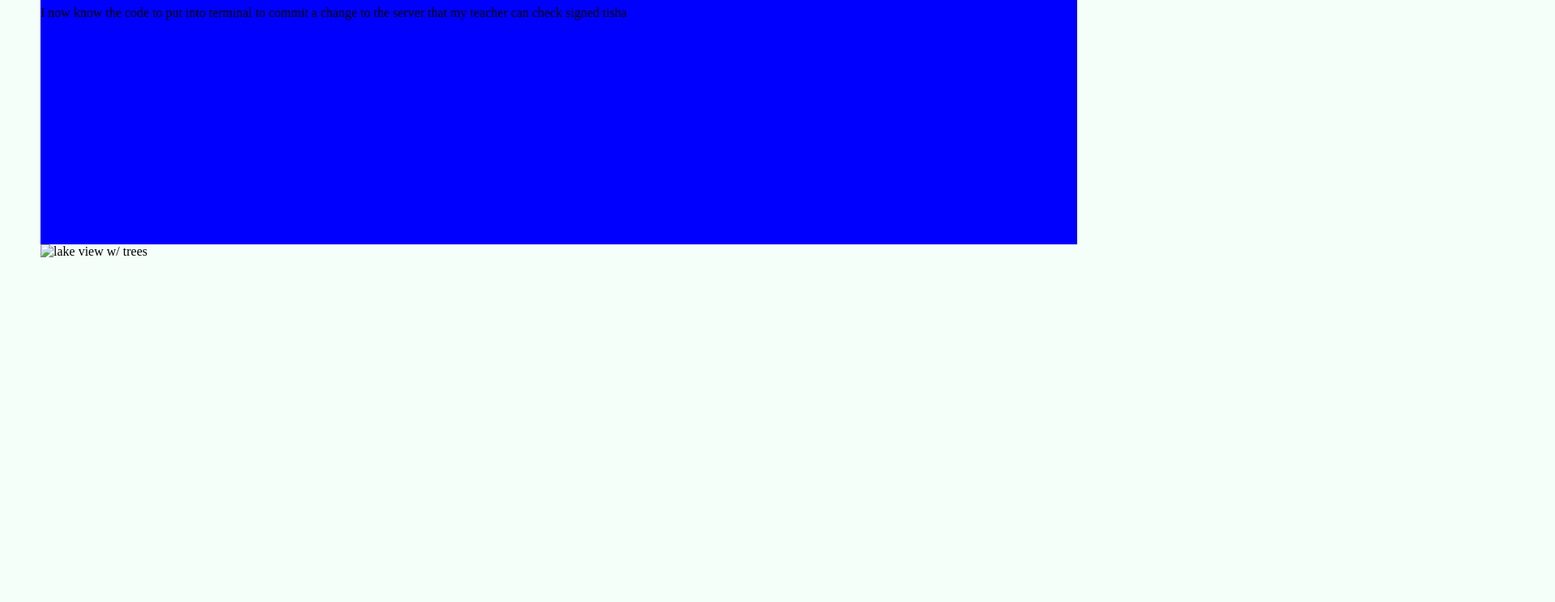
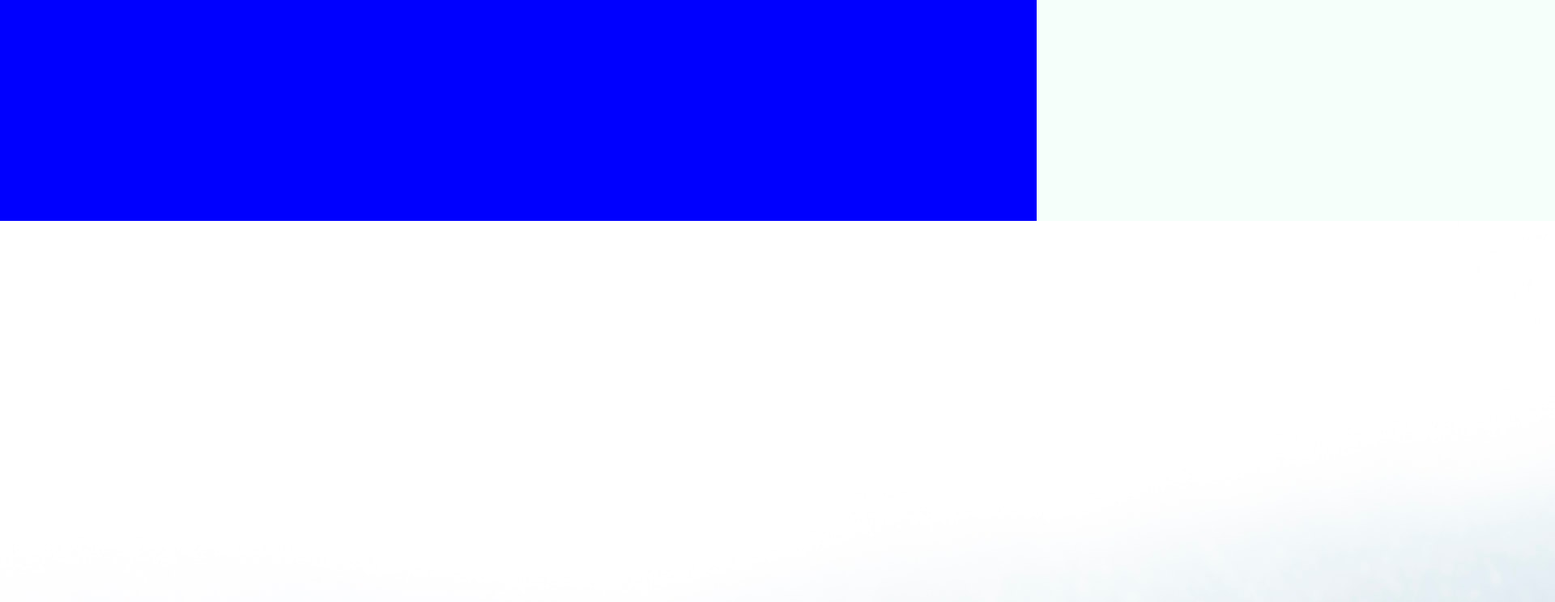
Before and after one commit to DITM-2022-Assignment/ditm-mg-assignment-st22225, a plain HTML site: page index.html in a window 1280 px wide. Shown: the part 148-892 px from the top of the page at 81% size, 1920 px wide, since content can reach past the window. Before the commit the page ends 800 px from the top, so only its background shows below. Drawn offline with Linux system fonts and the light colour scheme.

Commit message:
apply main image div css code to index.html main image div

```diff
--- a/CSS/styles.css
+++ b/CSS/styles.css
@@ -1,6 +1,6 @@
 body {
  background-color: mintcream;
- margin: 50px;
+ margin: 0px;
  padding: 0px;
 }
 
@@ -9,3 +9,8 @@ body {
  width: 100vw;
  height: 50vh;
 }
+
+.main image div {
+ max-width: fit-content;
+ max-height: fit-content;
+}
--- a/index.html
+++ b/index.html
@@ -19,9 +19,9 @@
 
     <div class="main image div">
       <img
-        src=""
-        title="lake view w/ trees"
-        alt="lake view w/ trees"
+        src="images/zoe-schaeffer-PFbOZfKh07I-unsplash.jpg"
+        title="hand held growing plant"
+        alt="hand held growing plant"
       />
     </div>
 
```
